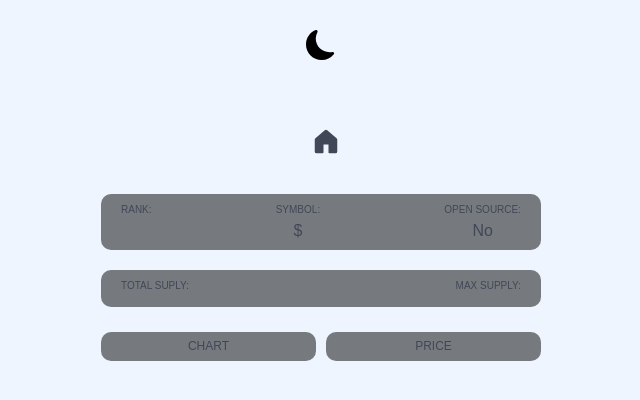
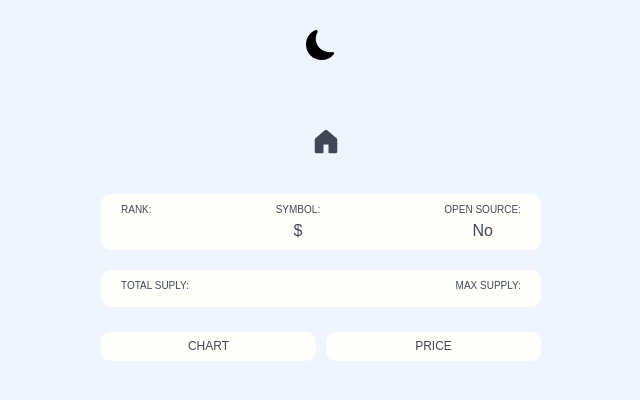
Before and after one commit to honghyunAhn/react-master, a React (Create React App) app: page /1 in a window 1280 px wide. Shown: the top 400 px of the page, without its empty margins (319-959 px from the left). Built offline with nearby package versions, Linux system fonts and the light colour scheme; no server answers.

Commit message:
feat : Coin page Theme

```diff
--- a/src/routes/Coin.tsx
+++ b/src/routes/Coin.tsx
@@ -36,7 +36,7 @@ const TitleBox = styled.div`
 const Overview = styled.div`
   display: flex;
   justify-content: space-between;
-  background-color: rgba(0, 0, 0, 0.5);
+  background-color: ${(props) => props.theme.divColor};
   padding: 10px 20px;
   border-radius: 10px;
 `;
@@ -67,8 +67,8 @@ const Tab = styled.span<{ $isActive: boolean }>`
   text-align: center;
   text-transform: uppercase;
   font-size: 12px;
-  font-weight: 400;
-  background-color: rgba(0, 0, 0, 0.5);
+  font-weight: 500;
+  background-color: ${(props) => props.theme.divColor};
   padding: 7px 0px;
   border-radius: 10px;
   color: ${(props) =>
```
